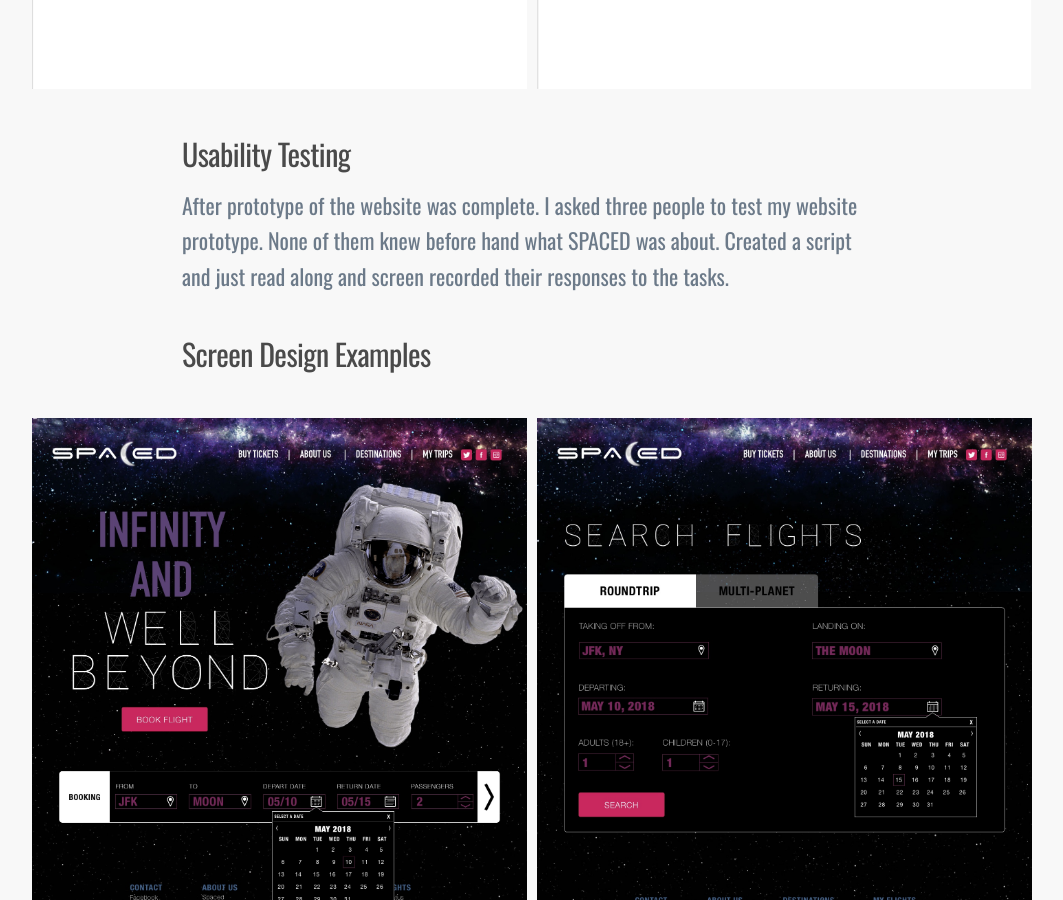
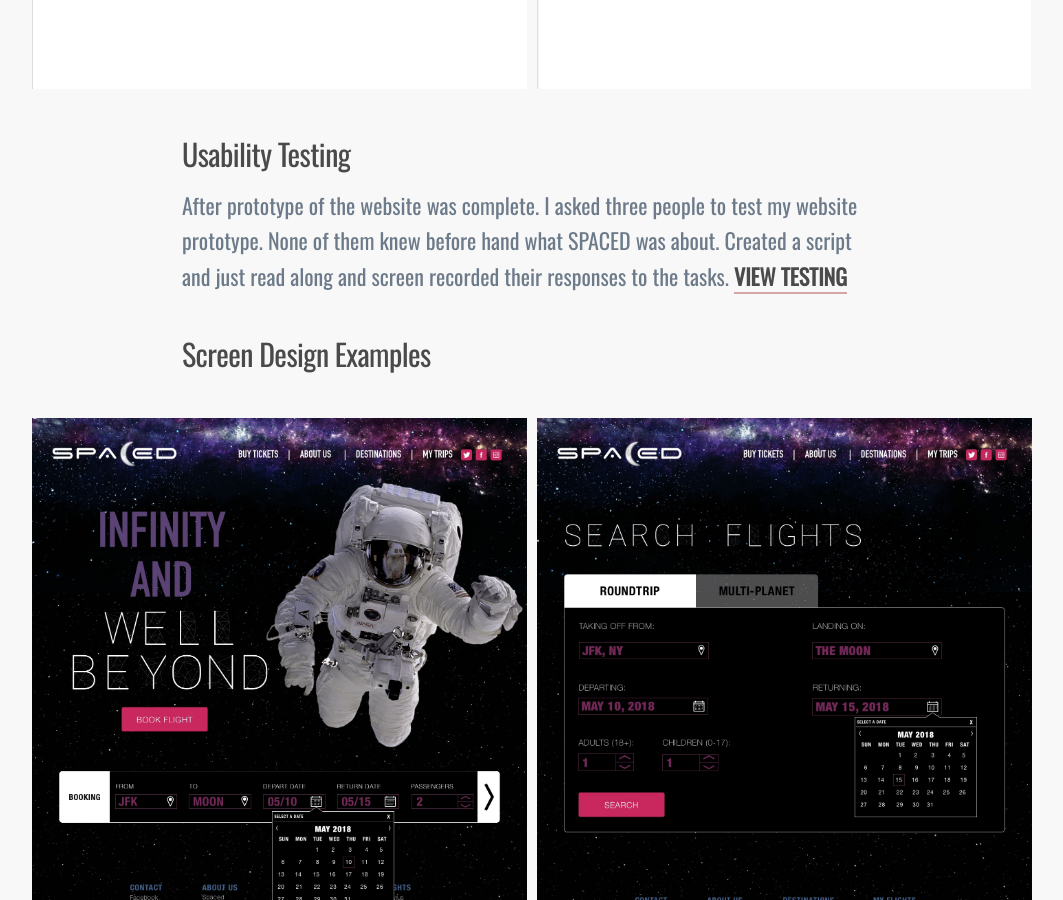
Before and after one commit to noremuhh/noremuhh.github.io, a Jekyll site: the page built from _projects/spaced.markdown, in a window 1280 px wide and 900 px high, scrolled down 2840 px. Shown: the whole window, without its empty margins (108-1171 px from the left). Built offline with Jekyll 4.4.1, drawn with Linux system fonts in a browser that asks for light colours; nearby versions of some CDN libraries.

Commit message:
Updated Spaced

```diff
--- a/_projects/spaced.markdown
+++ b/_projects/spaced.markdown
@@ -30,7 +30,9 @@ of services would fall under each category. Sorted the cards out myself first to
 
 
 ### Usability Testing
+
 After prototype of the website was complete. I asked three people to test my website prototype. None of them knew before hand what SPACED was about. Created a script and just read along and screen recorded their responses to the tasks.
+[VIEW TESTING](https://medium.com/@kamacho_24/spaced-usability-test-1-ee90b47d5a5e)
 
 
 ### Screen Design Examples
```
